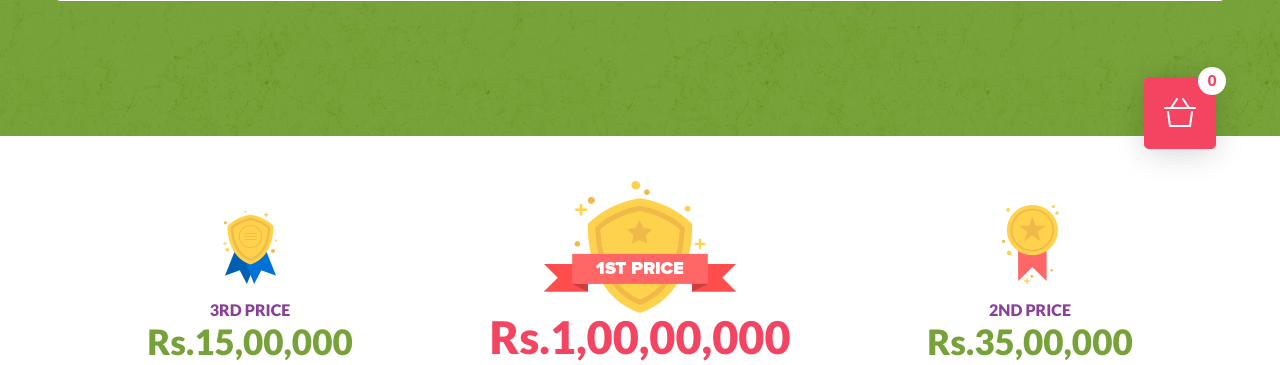
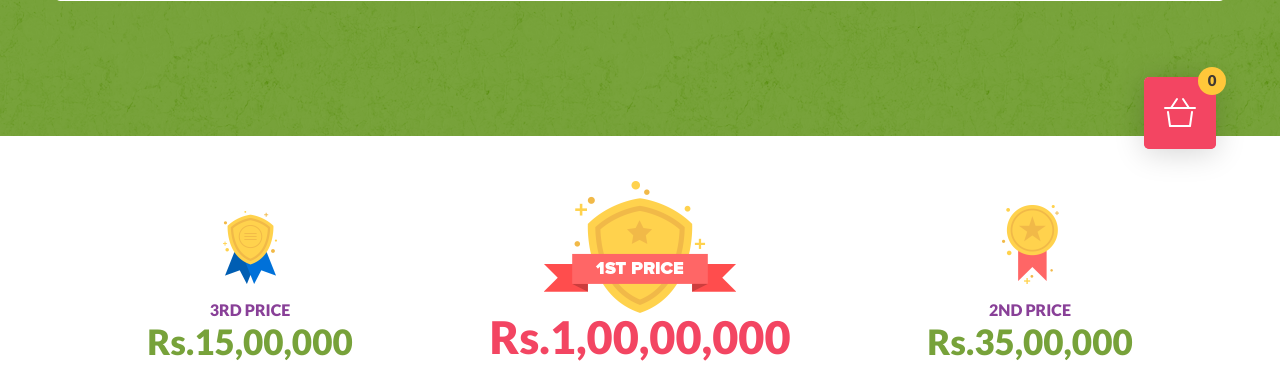
Before and after one commit to luckyfellow791/luckyfellow791.github.io, a PHP site: page / in a window 1280 px wide. Shown: the part 761-1126 px from the top of the page. Run offline with PHP 8.4, Linux system fonts and the light colour scheme.

Commit message:
minor update

```diff
--- a/assets/css/add-to-cart.css
+++ b/assets/css/add-to-cart.css
@@ -179,12 +179,14 @@ Main Components
   right: -10px;
   height: 28px;
   width: 28px;
-  background: #ffffff;
-  color: #f34562;
+/*  background: #ffffff;
+  color: #f34562;*/
   font-size: 1.5rem;
   font-weight: 900;
   border-radius: 50%;
   text-indent: 0;
+  background: #ffc73a;
+  color: #403833;
   -webkit-transition: -webkit-transform .2s .5s;
   transition: -webkit-transform .2s .5s;
   transition: transform .2s .5s;
```
